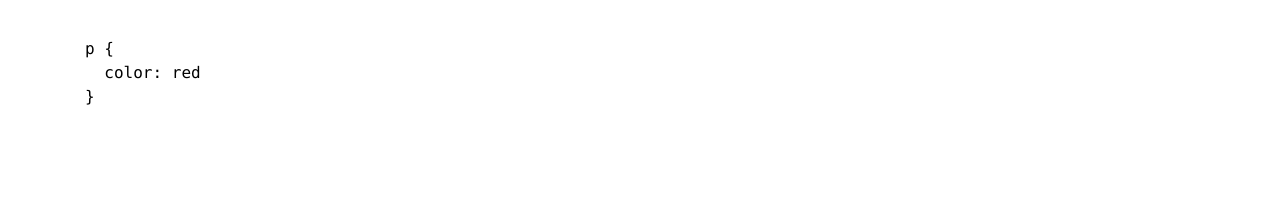
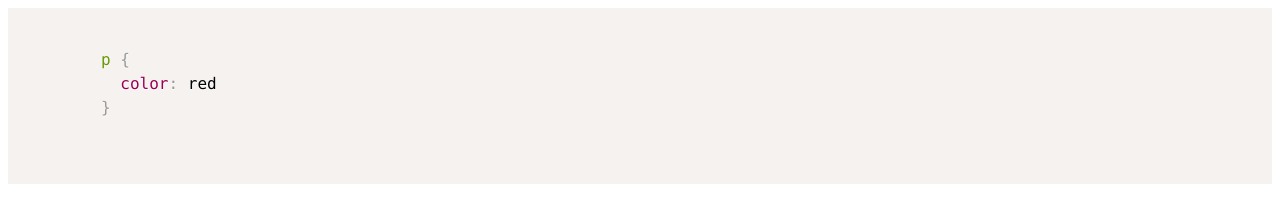
Before and after one commit to Aarou/prism-practice, a plain HTML site: page index.html in a window 1280 px wide. Drawn offline with Linux system fonts and the light colour scheme.

Commit message:
Update index.html

```diff
--- a/index.html
+++ b/index.html
@@ -1,7 +1,8 @@
 <!DOCTYPE html>
 <html>
   <head>
-     <link href="prism.css" rel="stylesheet" type="text/css"/>
+     <link href="prism.css" rel="stylesheet" type="text/css" />
+    <script src="prism.js"></script>
   </head>
   <body>
     <pre>
```
